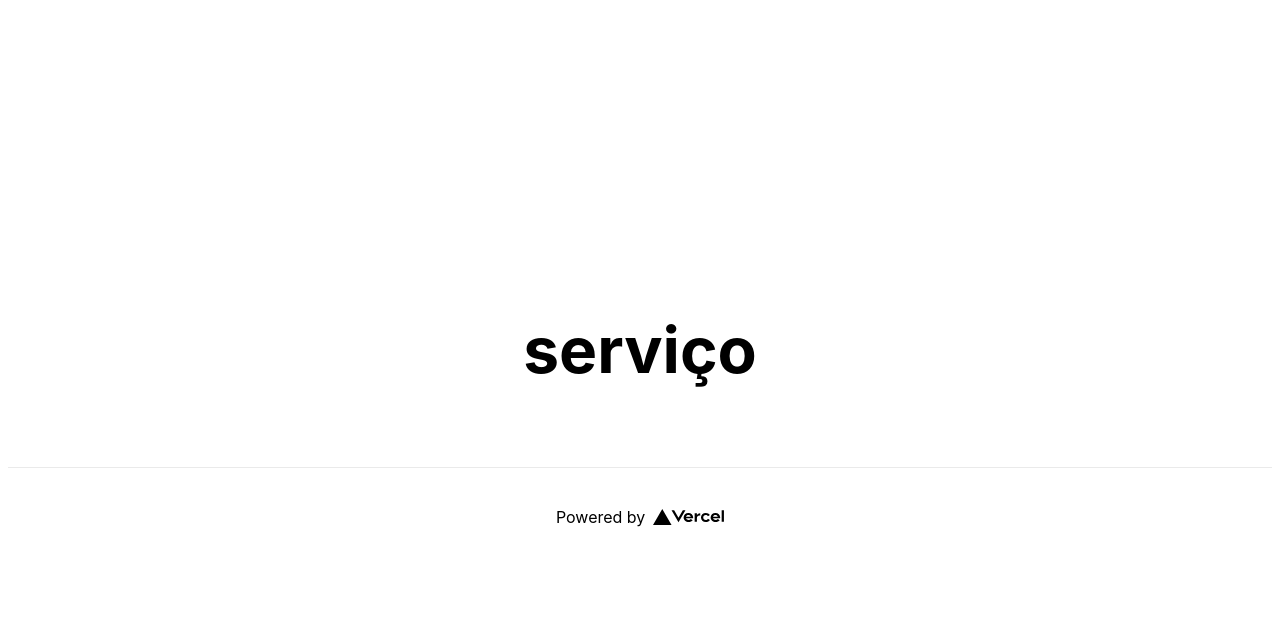
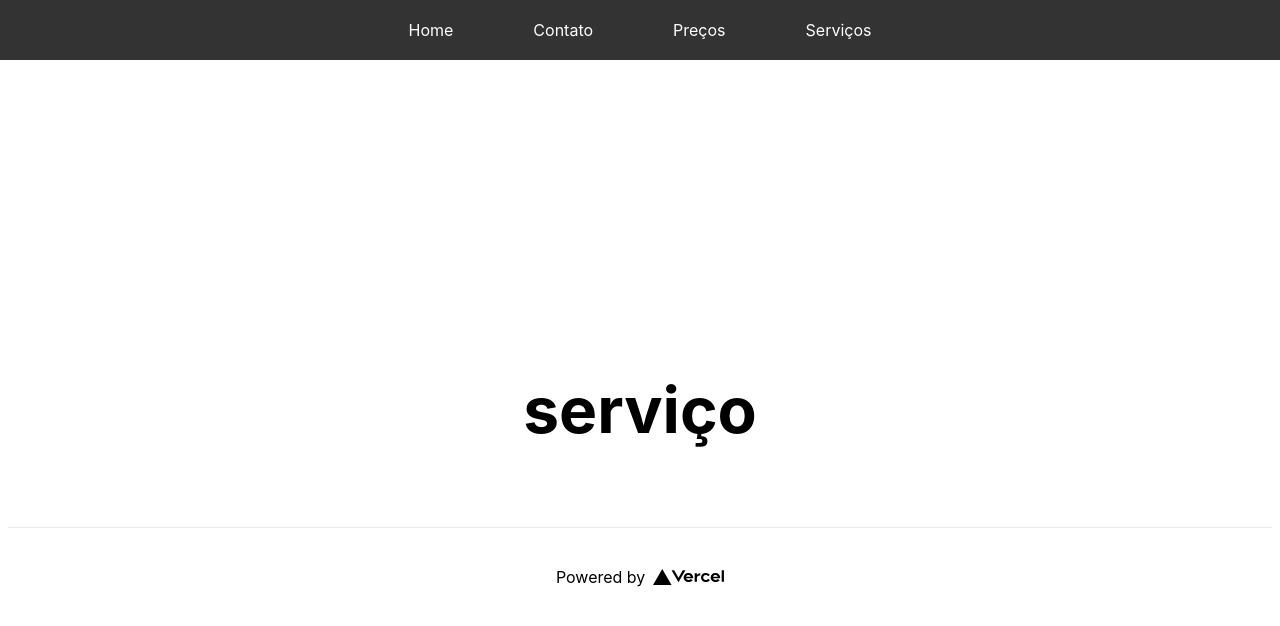
Before and after one commit to AndreFSilveira/my_site, a Next.js app: page /service in a window 1280 px wide. Shown: the top 626 px of the page. Built offline with nearby package versions, Linux system fonts and the light colour scheme.

Commit message:
Update service.js

```diff
--- a/pages/service.js
+++ b/pages/service.js
@@ -1,9 +1,11 @@
 import Head from 'next/head'
 import styles from '../styles/Home.module.css'
+import Layout from './layout'
 
 export default function Service() {
 
   return (
+    <Layout>
     <div className={styles.container}>
       <Head>
 
@@ -40,5 +42,6 @@ height="0" width="0" style="display:none;visibility:hidden"></iframe>`,
         </a>
       </footer>
     </div>
+</Layout>
   )
 }
```
